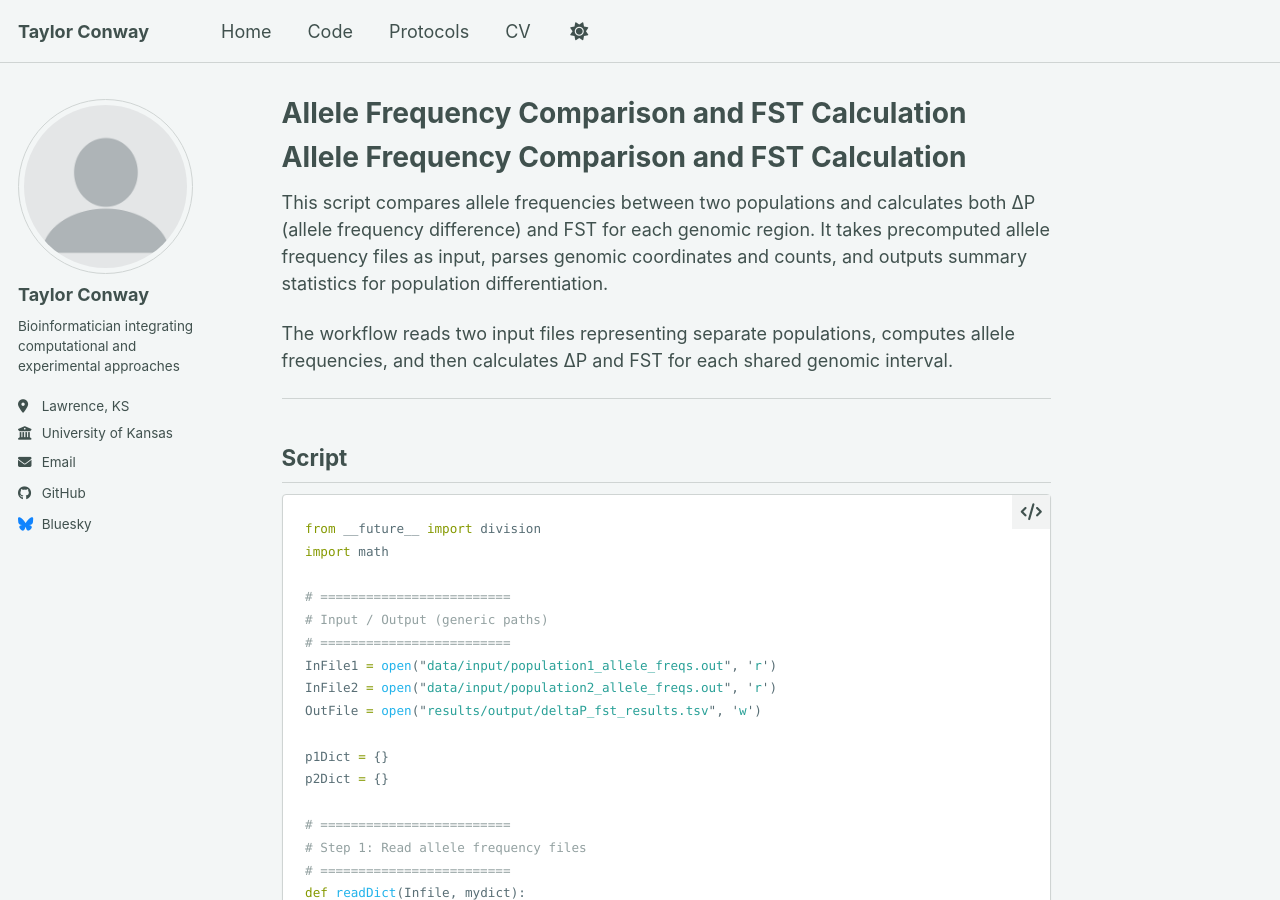
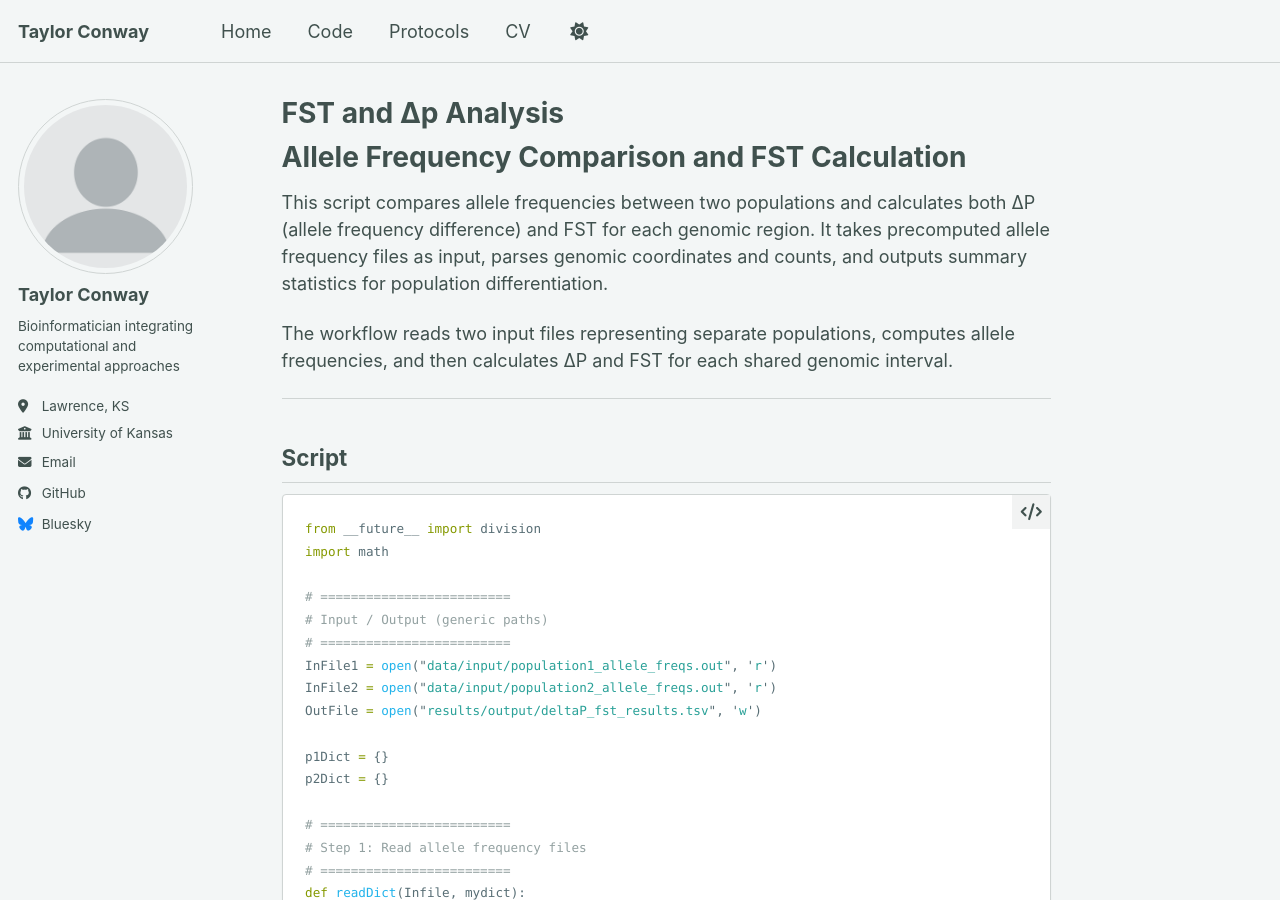
Before and after one commit to ShesCodingOverHere/TaylorConway.github.io, a Jekyll site: the page built from files/FST_deltaP.md, in a window 1280 px wide and 900 px high. Built offline with Jekyll 4.4.1, drawn with Linux system fonts in a browser that asks for light colours; a script bundle is joined from its source files by our own code; library files that are not in the unit come from our copies.

Commit message:
Update FST_deltaP.md

```diff
--- a/files/FST_deltaP.md
+++ b/files/FST_deltaP.md
@@ -1,5 +1,7 @@
 ---
-title: "Allele Frequency Comparison and FST Calculation"
+layout: single
+title: "FST and Δp Analysis"
+permalink: /files/FST_deltaP/
 ---
 
 # Allele Frequency Comparison and FST Calculation
```
